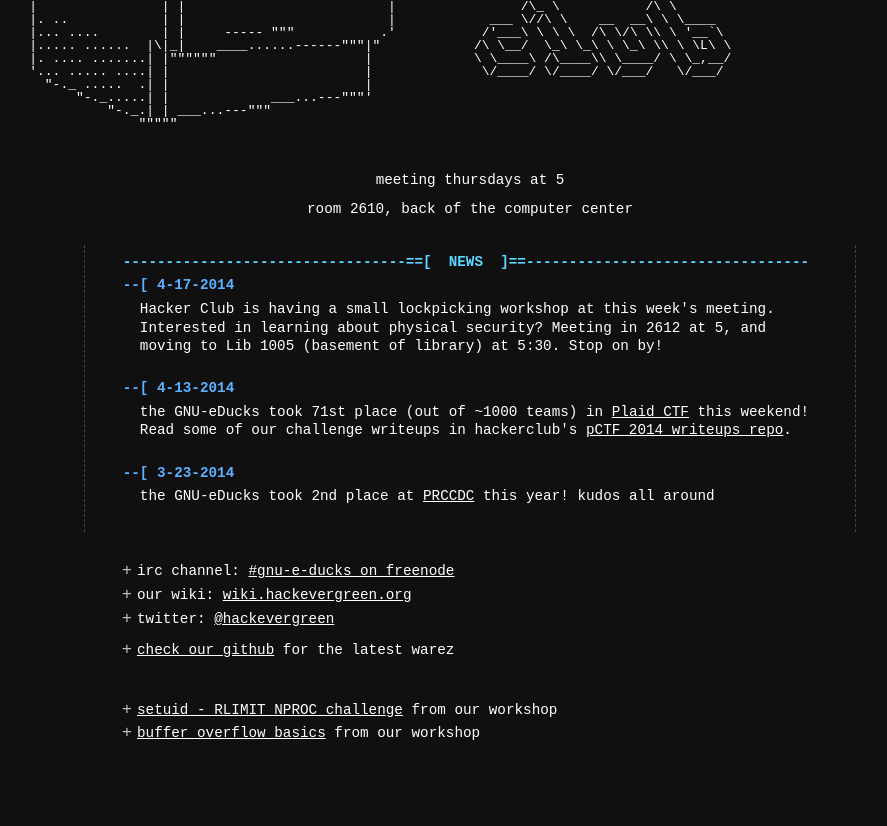
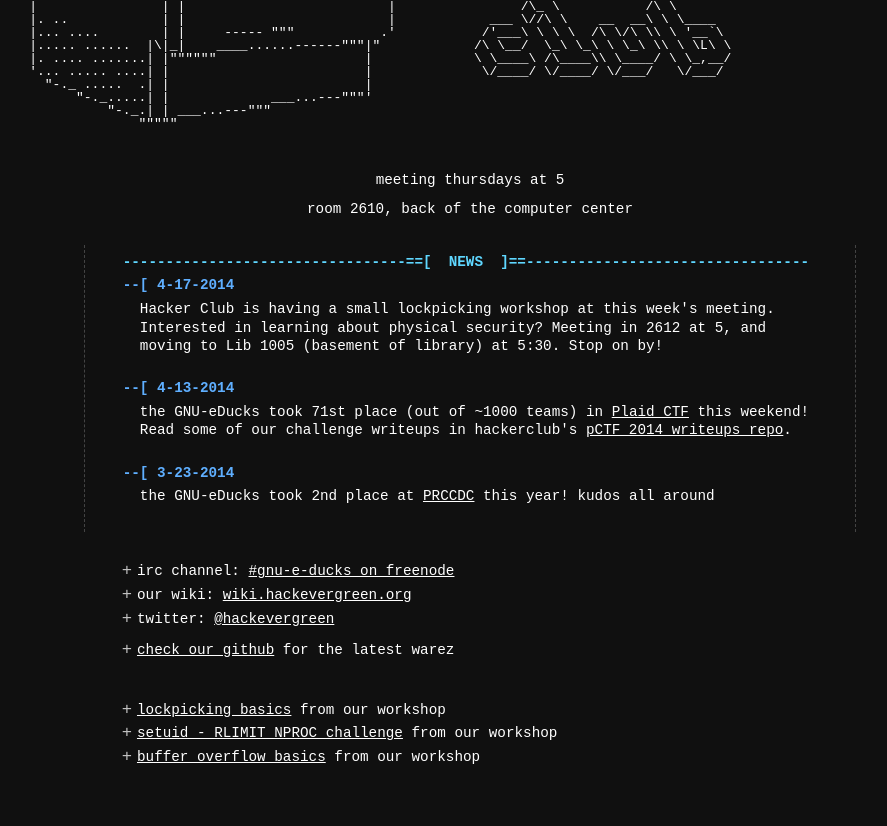
Before and after one commit to hackerclub/homepage, a plain HTML site: page index.html in a window 1280 px wide. Shown: the part 303-1129 px from the top of the page, without its empty margins (170-1057 px from the left). Before the commit the page ends 1106 px from the top, so only its background shows below. Drawn offline with Linux system fonts and the light colour scheme.

Commit message:
Add link to lockpicking intro doc

```diff
--- a/index.html
+++ b/index.html
@@ -111,6 +111,7 @@ room 2610, back of the computer center
   <li><a href="http://github.com/hackerclub">check our github</a> for the latest warez</li>
 </ul>
 <ul>
+  <li><a href="https://www.evernote.com/shard/s145/sh/5789b410-006c-4b2f-ab1d-f75c2573bca9/32c49166c313e62d5b9b8ebdadc6ad24">lockpicking basics</a> from our workshop</li>
   <li><a href="labs/setuidchal">setuid - RLIMIT_NPROC challenge</a> from our workshop</li>
   <li><a href="labs/bufbasics">buffer overflow basics</a> from our workshop</li>
 </ul>
```
